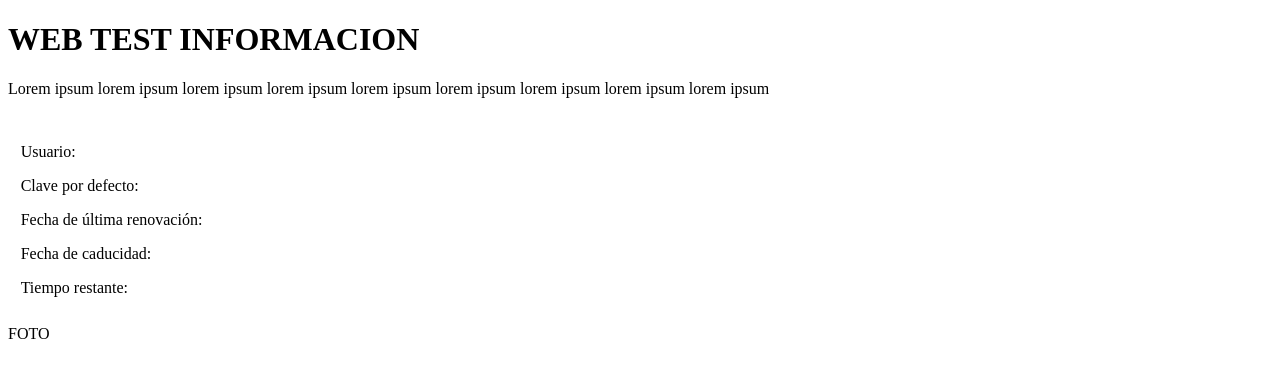
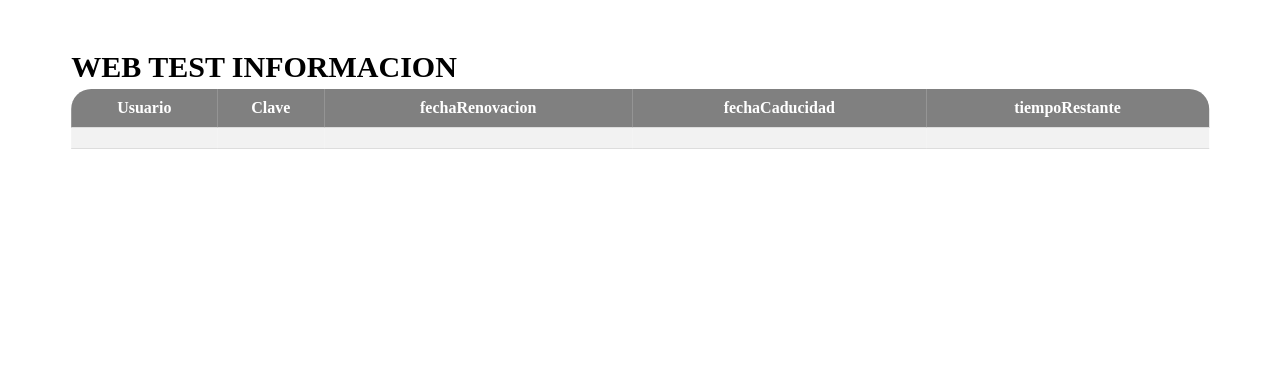
Before and after one commit to alesancor1/IISSI-AutoescuelaTrafico, a PHP site: page /XE/app/views/webtest/indexWebTestAlumnoView.php in a window 1280 px wide. Shown: the top 378 px of the page. Run offline with PHP 8.4, Linux system fonts and the light colour scheme; the template is opened without the code that fills it, so the values that code supplies are empty.

Commit message:
css + funcioanlidad extra

```diff
--- a/AutoescuelaTrafico/app/controllers/WebTestController.php
+++ b/AutoescuelaTrafico/app/controllers/WebTestController.php
@@ -22,7 +22,6 @@ class WebTestController extends BaseController{
 		$paginator->__init($recursos);
 
 		$recursosAdministrador = $recursos -> getRecursosAdministrador($paginator->_start, $paginator->_end);
-
 		$this -> view("/webtest/indexWebTestAdmin", array("recursosAdministrador" => $recursosAdministrador));
 
 //		$recursos = new WebTestModel($this -> adapter);
--- a/AutoescuelaTrafico/app/views/error.php
+++ b/AutoescuelaTrafico/app/views/error.php
@@ -40,6 +40,10 @@ switch($tipo){
 		<p>No tienes acceso a esta función.</p>
 		<?php ; break;
 
+	case "notImplemented" ?>
+			<p>Esta funcion aun no esta implementada</p>
+		<?php ; break;
+
 	default:?>
 		<p>Error desconocido.</p>
 	<?php ;
--- a/AutoescuelaTrafico/app/views/webtest/indexWebTestAlumnoView.php
+++ b/AutoescuelaTrafico/app/views/webtest/indexWebTestAlumnoView.php
@@ -1,74 +1,61 @@
 <!DOCTYPE html>
 <head>
-	<style>
-		.credenciales {
-			width: 100%;
-			padding: 1%;
-			border: 1%;
-		}
-	</style>
+	<link rel="stylesheet" href="./css/tables.css">
 </head>
 
 <html>
 
 	<body>
 		<div class="contenido" id="contenido">
+			<div style="margin-top: 50px">
 				<h1>WEB TEST INFORMACION</h1>
-			<div class="">
-				<p>
-					Lorem ipsum lorem ipsum lorem ipsum lorem ipsum lorem ipsum lorem ipsum lorem ipsum lorem ipsum lorem ipsum
-				</p>
-			</div>
 
 				<?php
 				$check = $informacionAlumno != null;
 				$data = $informacionAlumno[0];
 				?>
-			<div class="credenciales">
-				<div class="usuario">
-					<p>
-						Usuario: <?php
+
+				<table>
+					<tr>
+						<th>Usuario</th>
+						<th>Clave</th>
+						<th>fechaRenovacion</th>
+						<th>fechaCaducidad</th>
+						<th>tiempoRestante</th>
+					</tr>
+					<tr>
+						<td class="usuario">
+							<?php
 							if ($check)
 								echo $data -> getUsuario();
 							?>
-					</p>
-				</div>
-				<div class="clave">
-					<p>
-						Clave por defecto: <?php
+						</td>
+						<td class="clave">
+							<?php
 							if ($check)
 								echo $data -> getClavePorDefecto();
 							?>
-					</p>
-				</div>
-				<div class="fechaRenovacion">
-					<p>
-						Fecha de última renovación: <?php
+						</td>
+						<td class="fechaRenovacion">
+							<?php
 							if ($check)
 								echo $data -> getFechaRenovacion();
 							?>
-					</p>
-				</div>
-				<div class="fechaCaducidad">
-					<p>
-						Fecha de caducidad: <?php
+						</td>
+						<td class="fechaCaducidad">
+							<?php
 							if ($check)
 								echo $data -> getFechaCaducidad();
 							?>
-					</p>
-				</div>
-				<div class="tiempoRestante">
-					<p>
-						Tiempo restante: <?php
+						</td>
+						<td class="tiempoRestante">
+							<?php
 							if ($check)
 								echo $data -> getTiempoRestante();
 							?>
-					</p>
-				</div>
-			</div>
-
-			<div>
-				<img src="">FOTO</img>
+						</td>
+					</tr>
+				</table>
 			</div>
 		</div>
 	</body>
--- a/AutoescuelaTrafico/core/ErrorHandler.php
+++ b/AutoescuelaTrafico/core/ErrorHandler.php
@@ -19,6 +19,9 @@ class ErrorHandler{
 					if($sesion!="Administrador"&&$action=="indexGestion")
 						BaseController::view("error",array("tipo"=>"wrongLogin"));
 					break;
+				case "MensajesController":
+						BaseController::view("error",array("tipo"=>"notImplemented"));
+					break;
 
 			}
 		}
--- a/AutoescuelaTrafico/public/css/menubar.css
+++ b/AutoescuelaTrafico/public/css/menubar.css
@@ -42,6 +42,7 @@ body{
 	top: 15px;
 	font-size: 40px;
 	color: #c4dcff;
+  cursor: pointer;
 }
 .sidebar_inner .profile_info p{
 	white-space: nowrap;
```
Also changed, not shown: AutoescuelaTrafico/app/views/layouts/menubar.php (+4 -4 lines). Lines whose indentation alone changed are shown as unchanged.
